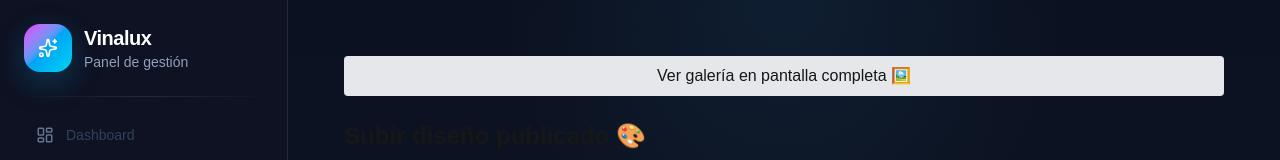
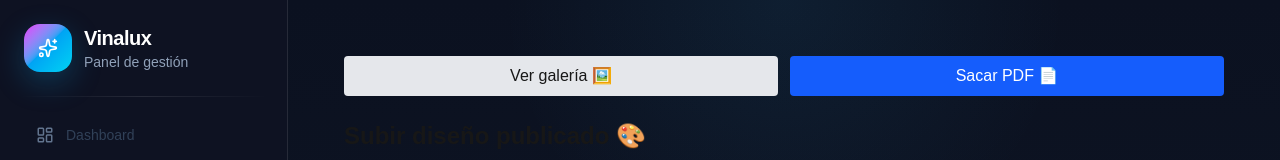
Before and after one commit to nataliaamartinez/vinalux-app, a Next.js app: page /disenos-publicados in a window 1280 px wide. Shown: the top 160 px of the page. Built offline with nearby package versions, Linux system fonts and the light colour scheme; no server answers; the database is empty.

Commit message:
creacion de la pagina de diseños publicados

```diff
--- a/app/disenos-publicados/page.tsx
+++ b/app/disenos-publicados/page.tsx
@@ -3,11 +3,20 @@
 import { useEffect, useState } from 'react'
 import { supabase } from '@/lib/supabase'
 import { useRouter } from 'next/navigation'
+import jsPDF from 'jspdf'
+import autoTable from 'jspdf-autotable'
 
 type Diseno = {
   id: string
   imagen_url: string
   titulo: string | null
+}
+
+type Producto = {
+  nombre: string
+  categoria: string | null
+  referencia: string | null
+  precio: number | null
 }
 
 export default function SubirDisenosPage() {
@@ -31,6 +40,38 @@ export default function SubirDisenosPage() {
   useEffect(() => {
     fetchDisenos()
   }, [])
+
+  // 📄 PDF
+  const generarPDF = async () => {
+    const { data: productos, error } = await supabase
+      .from('productos')
+      .select('*')
+
+    if (error || !productos) {
+      alert('Error cargando productos')
+      return
+    }
+
+    const doc = new jsPDF()
+
+    doc.setFontSize(16)
+    doc.text('Listado de Productos', 14, 15)
+
+    const tableData = productos.map((p: Producto) => [
+      p.nombre || '',
+      p.categoria || '',
+      p.referencia || '',
+      p.precio || ''
+    ])
+
+    autoTable(doc, {
+      head: [['Nombre', 'Categoría', 'Referencia', 'Precio']],
+      body: tableData,
+      startY: 25
+    })
+
+    doc.save('productos.pdf')
+  }
 
   // 📤 SUBIR A STORAGE
   const uploadImage = async (file: File) => {
@@ -75,7 +116,7 @@ export default function SubirDisenosPage() {
     if (!error) {
       setFile(null)
       setTitulo('')
-      fetchDisenos() // 🔥 recarga galería sin refrescar
+      fetchDisenos()
     }
 
     setLoading(false)
@@ -84,13 +125,22 @@ export default function SubirDisenosPage() {
   return (
     <div className="max-w-5xl mx-auto p-6">
 
-      {/* 🔘 BOTÓN ARRIBA */}
-      <button
-        onClick={() => router.push('/disenos')}
-        className="mb-6 bg-gray-200 hover:bg-gray-300 px-4 py-2 rounded w-full"
-      >
-        Ver galería en pantalla completa 🖼️
-      </button>
+      {/* 🔘 BOTONES ARRIBA */}
+      <div className="flex gap-3 mb-6">
+        <button
+          onClick={() => router.push('/disenos')}
+          className="bg-gray-200 hover:bg-gray-300 px-4 py-2 rounded w-full"
+        >
+          Ver galería 🖼️
+        </button>
+
+        <button
+          onClick={generarPDF}
+          className="bg-blue-600 text-white px-4 py-2 rounded w-full"
+        >
+          Sacar PDF 📄
+        </button>
+      </div>
 
       <h1 className="text-2xl font-bold mb-6">
         Subir diseño publicado 🎨
@@ -130,7 +180,7 @@ export default function SubirDisenosPage() {
         {loading ? 'Subiendo...' : 'Subir diseño'}
       </button>
 
-      {/* 🖼 GALERÍA PINTEREST ABAJO */}
+      {/* 🖼 GALERÍA */}
       <h2 className="text-xl font-bold mb-4 text-white">
         Diseños publicados
       </h2>
--- a/package.json
+++ b/package.json
@@ -14,6 +14,7 @@
     "@supabase/supabase-js": "^2.99.1",
     "html2canvas": "^1.4.1",
     "jspdf": "^4.2.1",
+    "jspdf-autotable": "^5.0.8",
     "lucide-react": "^0.577.0",
     "next": "16.1.6",
     "react": "19.2.3",
```
Also changed, not shown: 1 other file (tests, documents, lock files or other folders).
